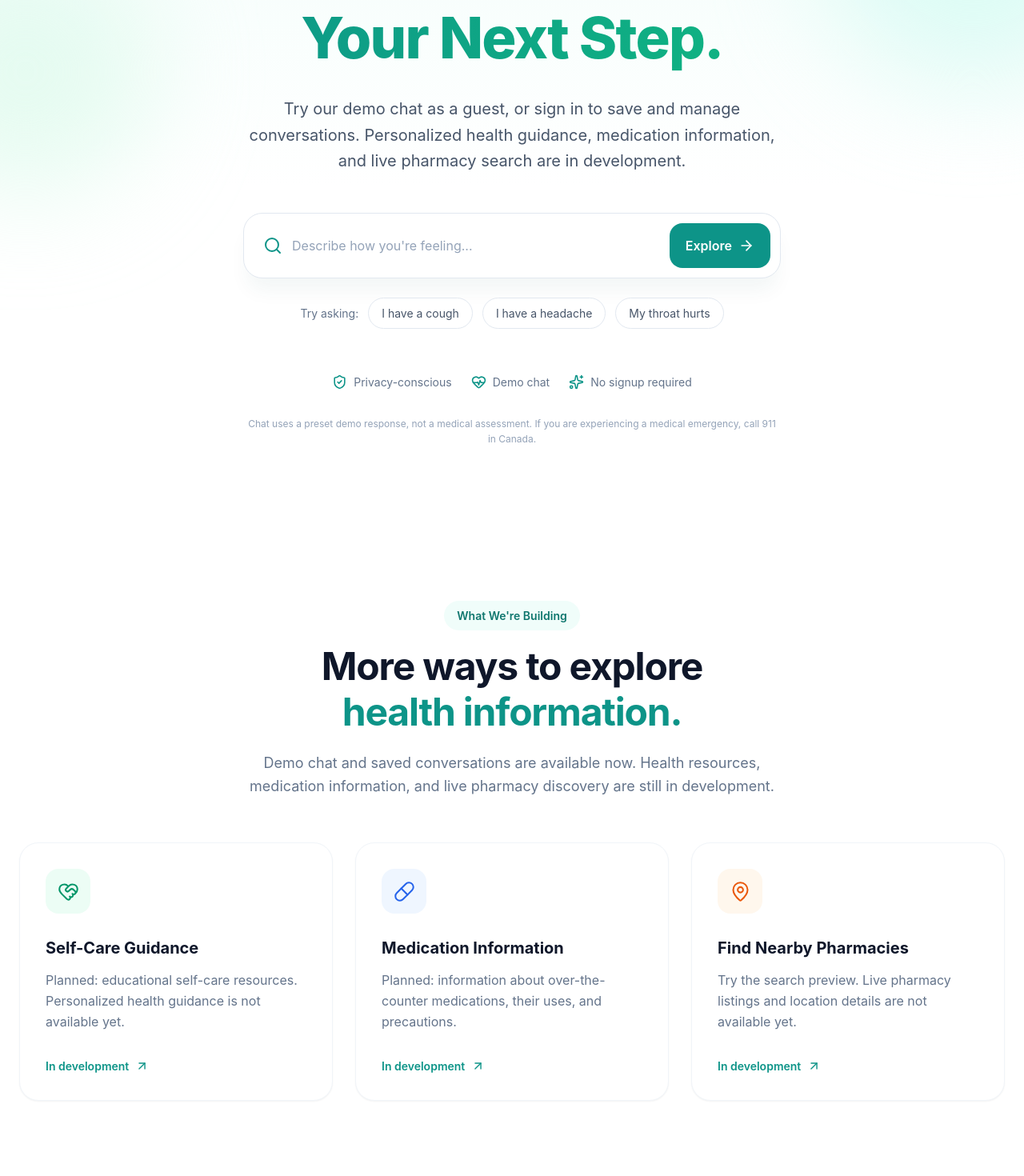
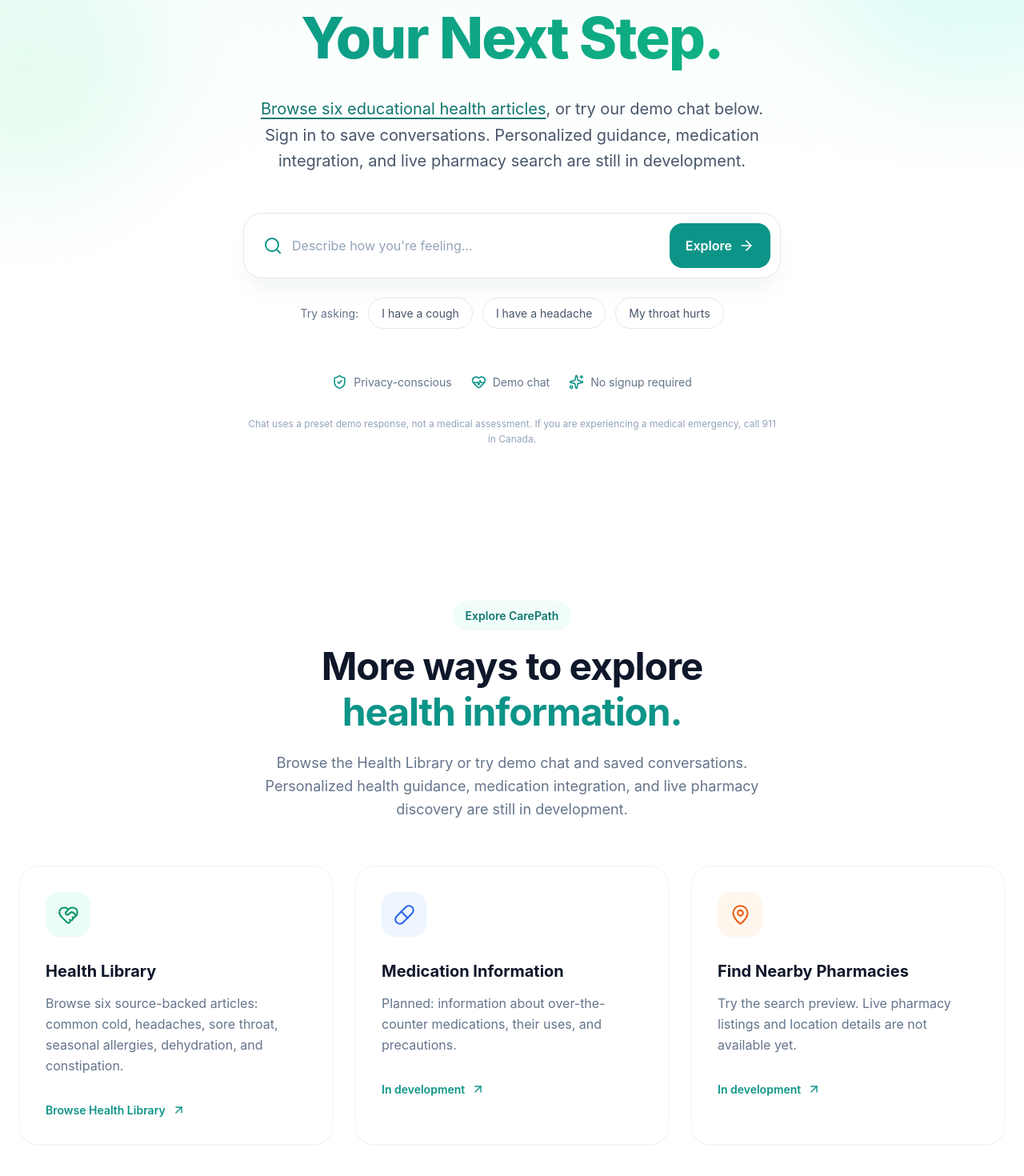
Before and after one commit to ojaskaushik/CarePath, a React (Vite) app in the folder frontend/: page / in a window 1280 px wide. Shown: the part 360-1830 px from the top of the page at 80% size. Built offline with nearby package versions, Linux system fonts and the light colour scheme; no server answers.

Commit message:
Connect health library to homepage

```diff
--- a/frontend/index.html
+++ b/frontend/index.html
@@ -13,11 +13,11 @@
     <!-- SEO -->
     <meta
       name="description"
-      content="Try CarePath's demo chat, create an account, and save and manage conversations. Health guidance, medication information, and live pharmacy search are in development."
+      content="Browse six source-backed educational articles in CarePath's Health Library. Try demo chat and save conversations with an account. Personalized guidance, medication integration, and live pharmacy search are in development."
     />
     <meta
       name="keywords"
-      content="CarePath, healthcare, health information, symptom guidance, pharmacy finder, wellness"
+      content="CarePath, Health Library, health education, common health topics, demo chat, saved conversations"
     />
     <meta name="author" content="CarePath" />
 
@@ -26,7 +26,7 @@
     <meta property="og:title" content="CarePath | Your Health. Your Next Step." />
     <meta
       property="og:description"
-      content="Try CarePath's demo chat and save conversations with an account. Health resources and live pharmacy search are still in development."
+      content="Explore CarePath's six source-backed health articles, try demo chat, and save conversations with an account. Personalized guidance and live pharmacy search remain in development."
     />
     <meta property="og:site_name" content="CarePath" />
 
--- a/frontend/src/components/FeatureCard.jsx
+++ b/frontend/src/components/FeatureCard.jsx
@@ -1,4 +1,5 @@
 import { ArrowUpRight } from "lucide-react";
+import { Link } from "react-router-dom";
 import "../styles/home.css";
 
 const cardColors = {
@@ -25,12 +26,15 @@ export default function FeatureCard({
   description,
   color,
   iconColor,
+  to,
+  actionLabel = "In development",
 }) {
   const backgroundClass = cardColors[color] || "care-feature-teal";
   const iconClass = iconColors[iconColor] || "care-icon-teal";
+  const Card = to ? Link : "article";
 
   return (
-    <article className="care-feature-card">
+    <Card to={to} className={`care-feature-card${to ? " care-feature-card-link" : ""}`}>
       <div className={`care-feature-icon ${backgroundClass}`}>
         <Icon
           size={27}
@@ -46,9 +50,9 @@ export default function FeatureCard({
       </p>
 
       <div className="care-feature-action">
-        <span>In development</span>
+        <span>{actionLabel}</span>
         <ArrowUpRight size={17} />
       </div>
-    </article>
+    </Card>
   );
 }
--- a/frontend/src/components/Features.jsx
+++ b/frontend/src/components/Features.jsx
@@ -10,9 +10,11 @@ import "../styles/home.css";
 const features = [
   {
     icon: HeartHandshake,
-    title: "Self-Care Guidance",
+    title: "Health Library",
     description:
-      "Planned: educational self-care resources. Personalized health guidance is not available yet.",
+      "Browse six source-backed articles: common cold, headaches, sore throat, seasonal allergies, dehydration, and constipation.",
+    to: "/health-library",
+    actionLabel: "Browse Health Library",
     color: "bg-emerald-50",
     iconColor: "text-emerald-600",
   },
@@ -40,7 +42,7 @@ export default function Features() {
       <div className="care-features-container">
         <div className="care-features-header">
           <span className="care-features-badge">
-            What We're Building
+            Explore CarePath
           </span>
 
           <h2 className="care-features-title">
@@ -49,8 +51,8 @@ export default function Features() {
           </h2>
 
           <p className="care-features-description">
-            Demo chat and saved conversations are available now.
-            Health resources, medication information, and live
+            Browse the Health Library or try demo chat and saved conversations.
+            Personalized health guidance, medication integration, and live
             pharmacy discovery are still in development.
           </p>
         </div>
--- a/frontend/src/components/Hero.jsx
+++ b/frontend/src/components/Hero.jsx
@@ -1,5 +1,5 @@
 import { useState } from "react";
-import { useNavigate } from "react-router-dom";
+import { Link, useNavigate } from "react-router-dom";
 
 import {
   ArrowRight,
@@ -53,9 +53,11 @@ export default function Hero() {
         </h1>
 
         <p className="care-hero-description">
-          Try our demo chat as a guest, or sign in to save and
-          manage conversations. Personalized health guidance,
-          medication information, and live pharmacy search are in development.
+          <Link to="/health-library" className="care-hero-library-link">
+            Browse six educational health articles
+          </Link>, or try our demo chat below. Sign in to save conversations.
+          Personalized guidance, medication integration, and live pharmacy
+          search are still in development.
         </p>
 
         <form onSubmit={handleSearch} className="care-hero-search">
--- a/frontend/src/components/HowItWorks.jsx
+++ b/frontend/src/components/HowItWorks.jsx
@@ -39,8 +39,8 @@ export default function HowItWorks() {
           </h2>
 
           <p className="care-steps-description">
-            Start a demo chat, save conversations when signed in,
-            and return to them from your profile.
+            Browse six source-backed educational articles, try demo chat,
+            and manage saved conversations from your profile.
           </p>
         </div>
 
--- a/frontend/src/components/Navbar.jsx
+++ b/frontend/src/components/Navbar.jsx
@@ -20,6 +20,7 @@ import "../styles/navbar.css";
 
 const links = [
   { label: "Home", path: "/" },
+  { label: "Health Library", path: "/health-library" },
   { label: "How It Works", path: "/how-it-works" },
   { label: "Find Pharmacies", path: "/pharmacies" },
 ];
--- a/frontend/src/pages/HealthLibrary.jsx
+++ b/frontend/src/pages/HealthLibrary.jsx
@@ -24,8 +24,9 @@ export default function HealthLibrary() {
           </span>
           <h1>Health Library</h1>
           <p>
-            Explore common health topics. This is a preview of the library;
-            topic articles and source links will be available in a future update.
+            Browse six source-backed educational articles about common health
+            topics, with general self-care information, warning signs, and
+            links to trusted sources.
           </p>
         </header>
 
@@ -62,7 +63,7 @@ export default function HealthLibrary() {
                 <h2>{topic.name}</h2>
                 <p>{topic.description}</p>
                 <span className="care-library-card-action">
-                  Article coming soon
+                  Read article
                   <ArrowRight size={18} aria-hidden="true" />
                 </span>
               </Link>
--- a/frontend/src/pages/HowItWorksPage.jsx
+++ b/frontend/src/pages/HowItWorksPage.jsx
@@ -29,13 +29,13 @@ const steps = [
   {
     number: "02",
     icon: BookOpen,
-    title: "Health Information — Planned",
+    title: "Browse the Health Library",
     description:
-      "Educational health resources and personalized guidance are still in development. The demo does not assess symptoms.",
+      "Browse six source-backed educational articles without an account. Personalized health guidance remains in development; chat still uses a preset demo response.",
     details: [
-      "Planned: common symptom information",
-      "Planned: general self-care resources",
-      "Planned: guidance on seeking professional care",
+      "Common cold, headaches, and sore throat",
+      "Seasonal allergies, dehydration, and constipation",
+      "General self-care, warning signs, and links to trusted sources",
     ],
   },
   {
@@ -104,9 +104,10 @@ export default function HowItWorksPage() {
           </h1>
 
           <p className="care-how-hero-description">
-            Try demo chat without an account, or sign in to save
-            and manage conversations. Health resources and live
-            pharmacy discovery are still in development.
+            Browse six educational health articles or try demo chat without
+            an account. Sign in to save and manage conversations.
+            Personalized guidance, medication integration, and live pharmacy
+            discovery are still in development.
           </p>
 
           <Link to="/chat" className="care-how-primary-button">
@@ -132,8 +133,8 @@ export default function HowItWorksPage() {
             </h2>
 
             <p className="care-how-section-description">
-              Explore today's demo and the health-information
-              features we're planning next.
+              Explore the Health Library, demo chat, and the features
+              we're planning next.
             </p>
           </div>
 
@@ -254,8 +255,8 @@ export default function HowItWorksPage() {
       <div className="care-how-disclaimer">
         <p className="care-how-disclaimer-content">
           <ShieldCheck size={15} />
-          CarePath currently offers demo conversations and
-          does not replace professional medical care.
+          CarePath offers general educational information and demo chat.
+          It does not replace professional medical care.
         </p>
       </div>
     </main>
--- a/frontend/src/styles/home.css
+++ b/frontend/src/styles/home.css
@@ -862,3 +862,20 @@
     transition: none;
   }
 }
+
+.care-feature-card-link {
+  color: inherit;
+  text-decoration: none;
+}
+
+.care-hero-library-link {
+  color: #0f766e;
+  text-decoration: underline;
+  text-underline-offset: 4px;
+}
+
+.care-feature-card-link:focus-visible,
+.care-hero-library-link:focus-visible {
+  outline: 3px solid #0f766e;
+  outline-offset: 4px;
+}
--- a/frontend/src/styles/navbar.css
+++ b/frontend/src/styles/navbar.css
@@ -58,7 +58,7 @@
 .care-navbar-links {
   display: none;
   align-items: center;
-  gap: 32px;
+  gap: 24px;
 }
 
 .care-navbar-link {
@@ -186,7 +186,7 @@
 
 /* Responsive Layout */
 
-@media (min-width: 768px) {
+@media (min-width: 1024px) {
   .care-navbar-links,
   .care-navbar-actions {
     display: flex;
```
